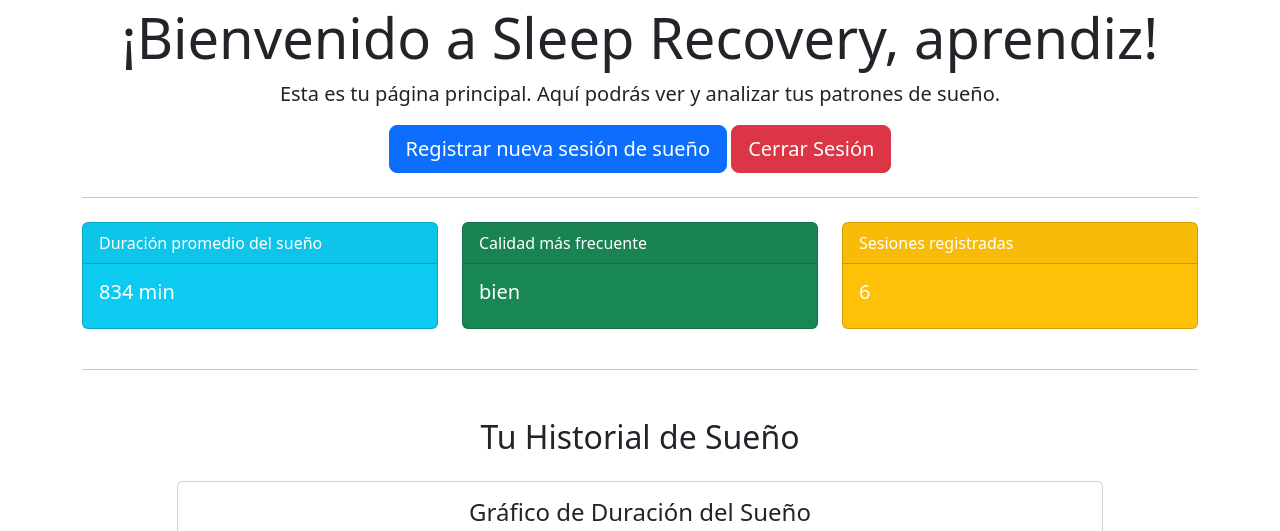
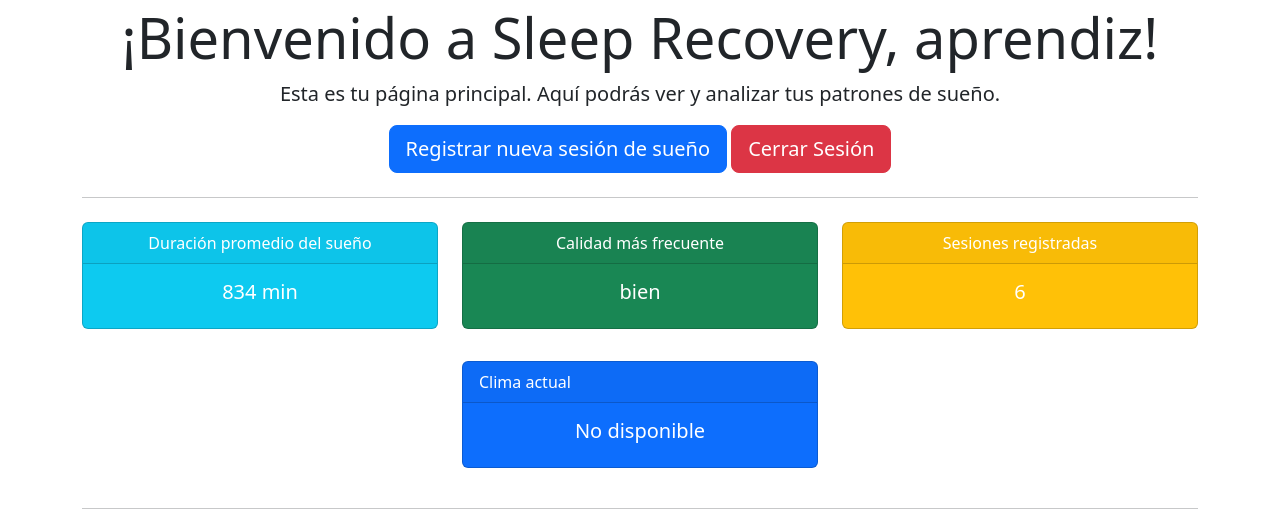
Before and after one commit to josemanu43/ProyectoSleepRecovery43, a Django app: page / in a window 1280 px wide. Shown: the part 100-631 px from the top of the page. Run offline with Django 5.2, Linux system fonts and the light colour scheme; a user stored in the database is signed in; data comes from the database, SQL or seed files in the repository; both versions use the stored data as it was after the commit; data that the repository does not hold is empty.

Commit message:
actualizacion del dashboard con recomendaciones, y implementacion de API

```diff
--- a/sleep_recovery/settings.py
+++ b/sleep_recovery/settings.py
@@ -11,6 +11,12 @@ https://docs.djangoproject.com/en/5.2/ref/settings/
 """
 from pathlib import Path
 import os
+
+from decouple import config
+
+WEATHER_API_KEY = config("WEATHER_API_KEY", default="83e4e02b2b714137b76215104252709")
+
+
 
 # Build paths inside the project like this: BASE_DIR / 'subdir'.
 BASE_DIR = Path(__file__).resolve().parent.parent
--- /dev/null
+++ b/sleep_recovery/weather.py
@@ -0,0 +1,19 @@
+import requests
+from django.conf import settings
+
+def get_weather_info(city="Medellin"):
+    api_key = settings.WEATHER_API_KEY
+    url = f"http://api.weatherapi.com/v1/current.json?key={api_key}&q={city}&aqi=no"
+
+    try:
+        response = requests.get(url, timeout=5)
+        response.raise_for_status()
+        data = response.json()
+
+        temp_celsius = data['current']['temp_c']
+        condition = data['current']['condition']['text']
+        return temp_celsius, condition
+
+    except Exception as e:
+        print(f"Error obteniendo clima: {e}")
+        return None, "Desconocido"
--- a/users/recommendations/advice_logic.py
+++ b/users/recommendations/advice_logic.py
@@ -58,3 +58,73 @@ class ConsistencyAdvice(BaseAdvice):
                 'text': 'Tienes una buena consistencia en tus horarios de sueño. Esto es clave para regular tu ritmo circadiano.',
                 'metric': f'{std_minutes:.0f} min de desviación'
             }
+
+# advice_logic.py
+
+class DurationAdviceGenerator:
+    def get_advice(self, average_duration):
+        # lógica de duración...
+        return {"category": "Duración", "message": "...", "metric": f"{average_duration} min"}
+
+
+class ConsistencyAdviceGenerator:
+    def get_advice(self, df):
+        # lógica de consistencia...
+        return {"category": "Consistencia", "message": "...", "metric": f"{...} min de desviación"}
+
+
+class TemperatureAdviceGenerator:
+    def get_advice(self, temp_celsius):
+        if temp_celsius is None:
+            return {
+                "category": "Temperatura",
+                "message": "No se pudo obtener la temperatura actual.",
+                "metric": "N/A"
+            }
+
+        if temp_celsius < 18:
+            message = "La temperatura está algo fría. Usa una cobija extra o asegúrate de mantener la habitación cálida."
+        elif 18 <= temp_celsius <= 24:
+            message = "La temperatura es agradable para dormir. Mantén la ventilación adecuada."
+        else:
+            message = "Hace calor. Considera ventilar la habitación o usar ropa ligera para dormir mejor."
+
+        return {
+            "category": "Temperatura",
+            "message": message,
+            "metric": f"{temp_celsius}°C"
+        }
+
+
+class AdviceFactory:
+    generators = {
+        "duration": DurationAdviceGenerator(),
+        "consistency": ConsistencyAdviceGenerator(),
+        "temperature": TemperatureAdviceGenerator(),  # 👈 aquí agregas el tuyo
+    }
+
+    @staticmethod
+    def get_advice_generator(advice_type):
+        return AdviceFactory.generators.get(advice_type)
+
+class TemperatureAdvice:
+    def get_advice(self, temp_celsius):
+        if temp_celsius is None:
+            return {
+                "category": "Temperatura",
+                "message": "No se pudo obtener la temperatura actual.",
+                "metric": "N/A"
+            }
+
+        if temp_celsius < 18:
+            message = "Tu habitación está demasiado fría, intenta subir la calefacción."
+        elif temp_celsius > 24:
+            message = "Tu habitación está demasiado caliente, intenta ventilarla o usar aire acondicionado."
+        else:
+            message = "La temperatura de tu habitación es adecuada para dormir."
+
+        return {
+            "category": "Temperatura",
+            "message": message,
+            "metric": f"{temp_celsius}°C"
+        }
--- a/users/recommendations/factories.py
+++ b/users/recommendations/factories.py
@@ -12,3 +12,20 @@ class AdviceFactory:
             return ConsistencyAdvice()
         else:
             raise ValueError(f"Tipo de consejo no soportado: {advice_type}")
+
+# users/recommendations/factories.py
+from .advice_logic import DurationAdvice, ConsistencyAdvice, TemperatureAdvice # <-- ¡Importa la nueva clase!
+
+class AdviceFactory:
+    """Fábrica que crea la instancia de un consejo basado en el tipo."""
+
+    @staticmethod
+    def get_advice_generator(advice_type):
+        if advice_type == 'duration':
+            return DurationAdvice()
+        elif advice_type == 'consistency':
+            return ConsistencyAdvice()
+        elif advice_type == 'temperature': # <-- ¡Nuevo tipo de consejo!
+            return TemperatureAdvice()
+        else:
+            raise ValueError(f"Tipo de consejo no soportado: {advice_type}")
--- a/users/templates/users/dashboard.html
+++ b/users/templates/users/dashboard.html
@@ -11,29 +11,50 @@
 
     <hr class="my-4">
 
+    {# --- Métricas principales: sólo si hay sesiones mostramos estas 3 tarjetas --- #}
     {% if sleep_sessions %}
-    <div class="row">
-        <div class="col-md-4">
-            <div class="card text-white bg-info mb-3">
+    <div class="row text-center">
+        <div class="col-md-4 mb-3">
+            <div class="card text-white bg-info h-100">
                 <div class="card-header">Duración promedio del sueño</div>
-                <div class="card-body">
+                <div class="card-body d-flex align-items-center justify-content-center">
                     <h5 class="card-title">{{ average_duration|floatformat:0 }} min</h5>
                 </div>
             </div>
         </div>
-        <div class="col-md-4">
-            <div class="card text-white bg-success mb-3">
+
+        <div class="col-md-4 mb-3">
+            <div class="card text-white bg-success h-100">
                 <div class="card-header">Calidad más frecuente</div>
-                <div class="card-body">
+                <div class="card-body d-flex align-items-center justify-content-center">
                     <h5 class="card-title">{{ most_frequent_quality }}</h5>
                 </div>
             </div>
         </div>
+
+        <div class="col-md-4 mb-3">
+            <div class="card text-white bg-warning h-100">
+                <div class="card-header">Sesiones registradas</div>
+                <div class="card-body d-flex align-items-center justify-content-center">
+                    <h5 class="card-title">{{ total_sessions }}</h5>
+                </div>
+            </div>
+        </div>
+    </div>
+    {% endif %}
+
+    {# --- Clima actual: SIEMPRE mostrar (centrado) --- #}
+    <div class="row justify-content-center mt-3">
         <div class="col-md-4">
-            <div class="card text-white bg-warning mb-3">
-                <div class="card-header">Sesiones registradas</div>
-                <div class="card-body">
-                    <h5 class="card-title">{{ total_sessions }}</h5>
+            <div class="card text-white bg-primary mb-3">
+                <div class="card-header">Clima actual</div>
+                <div class="card-body text-center">
+                    {% if current_temp %}
+                        <h5 class="card-title">{{ current_temp }}°C</h5>
+                        <p class="card-text">{{ current_condition }}</p>
+                    {% else %}
+                        <h5 class="card-title">No disponible</h5>
+                    {% endif %}
                 </div>
             </div>
         </div>
@@ -41,6 +62,7 @@
 
     <hr class="my-4">
 
+    {# --- Gráfico (si existe) --- #}
     <h2 class="text-center mt-5">Tu Historial de Sueño</h2>
 
     {% if chart_url %}
@@ -56,18 +78,30 @@
     </div>
     {% endif %}
 
+    {# --- Recomendaciones: mostrar siempre si la variable 'advice' existe y no está vacía --- #}
     {% if advice %}
     <h2 class="text-center mt-5">Recomendaciones para ti</h2>
-    <div class="row mt-4">
+
+    <div class="row mt-4 justify-content-center">
         {% for a in advice %}
-        <div class="col-md-6 mb-4">
-            <div class="card border-primary h-100">
+        <div class="col-md-4 mb-4 d-flex align-items-stretch">
+            <div class="card border-primary w-100">
                 <div class="card-header bg-primary text-white">
-                    <span class="badge bg-light text-dark">{{ a.type }}</span>
+                    <span class="badge bg-light text-dark">
+                        {% if a.category %}{{ a.category }}
+                        {% elif a.type %}{{ a.type }}
+                        {% else %}Recomendación{% endif %}
+                    </span>
                 </div>
                 <div class="card-body">
-                    <p class="card-text">{{ a.text }}</p>
-                    <small class="text-muted">Métrica actual: {{ a.metric }}</small>
+                    <p class="card-text">
+                        {% if a.message %}{{ a.message }}
+                        {% elif a.text %}{{ a.text }}
+                        {% else %}Sin detalle{% endif %}
+                    </p>
+                    <small class="text-muted">
+                        Métrica actual: {% if a.metric %}{{ a.metric }}{% else %}No disponible{% endif %}
+                    </small>
                 </div>
             </div>
         </div>
@@ -77,6 +111,8 @@
 
     <hr class="my-4">
 
+    {# --- Tabla de sesiones: sólo si hay sesiones las mostramos, si no mostramos mensaje --- #}
+    {% if sleep_sessions %}
     <table class="table table-striped table-bordered mt-4">
         <thead class="bg-dark text-white">
             <tr>
@@ -104,7 +140,6 @@
             {% endfor %}
         </tbody>
     </table>
-
     {% else %}
     <p class="text-center mt-5">Aún no has registrado ninguna sesión de sueño. ¡Comienza ahora!</p>
     {% endif %}
--- a/users/views.py
+++ b/users/views.py
@@ -8,6 +8,9 @@ from django.utils import timezone
 from .forms import SleepSessionForm, SleepSessionEditForm
 from .models import SleepSession, SleepQualityOption
 from .recommendations.factories import AdviceFactory
+from .recommendations.factories import AdviceFactory
+from .api_fetcher import get_weather_info # <-- ¡Nueva Importación!
+from sleep_recovery.weather import get_weather_info
 import pandas as pd
 import matplotlib.pyplot as plt
 import io
@@ -192,3 +195,54 @@ def dashboard(request):
     }
 
     return render(request, 'users/dashboard.html', context)
+
+
+# views.py
+
+@login_required
+def dashboard(request):
+    sleep_sessions = SleepSession.objects.filter(user=request.user).order_by('start_time')
+    sessions_data = list(sleep_sessions.values('start_time', 'end_time', 'duration', 'quality__quality_label'))
+
+    advice = []
+    average_duration = 0
+    total_sessions = 0
+    most_frequent_quality = "No hay datos"
+
+    temp_celsius, condition = None, None
+
+    if sessions_data:
+        df = pd.DataFrame(sessions_data)
+
+        # Estadísticas
+        average_duration = df['duration'].mean()
+        total_sessions = len(df)
+        most_frequent_quality_series = df['quality__quality_label'].mode()
+        if not most_frequent_quality_series.empty:
+            most_frequent_quality = most_frequent_quality_series.iloc[0]
+
+        # Consejos de duración
+        duration_generator = AdviceFactory.get_advice_generator('duration')
+        advice.append(duration_generator.get_advice(average_duration))
+
+        # Consejos de consistencia
+        if total_sessions > 1:
+            consistency_generator = AdviceFactory.get_advice_generator('consistency')
+            advice.append(consistency_generator.get_advice(df))
+
+        # ✅ Consejos de temperatura (aquí va lo que preguntabas)
+        temp_celsius, condition = get_weather_info(city="Medellin")
+        temp_generator = AdviceFactory.get_advice_generator('temperature')
+        advice.append(temp_generator.get_advice(temp_celsius))
+
+    context = {
+        'sleep_sessions': sleep_sessions,
+        'average_duration': average_duration,
+        'total_sessions': total_sessions,
+        'most_frequent_quality': most_frequent_quality,
+        'advice': advice,
+        'current_temp': temp_celsius,
+        'current_condition': condition,
+    }
+
+    return render(request, 'users/dashboard.html', context)
```
Also changed, not shown: users/api_fetcher.py (added, +17 -0 lines), db.sqlite3, 2 other files.
